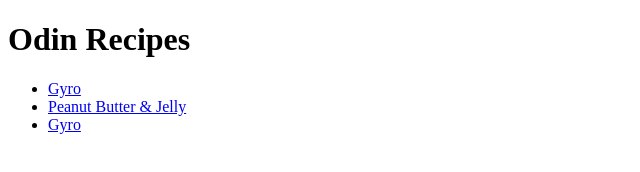
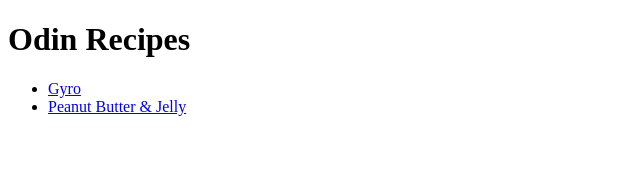
Before and after one commit to GospelExcel/odin-recipes, a plain HTML site: page index.html in a window 1280 px wide. Shown: the full height of the page, 0-640 px from the left. Drawn offline with Linux system fonts and the light colour scheme.

Commit message:
Remove extra link at index

```diff
--- a/index.html
+++ b/index.html
@@ -8,7 +8,6 @@
         <ul>
             <li><a href="recipes/gyro.html">Gyro</a></li>
             <li><a href="recipes/pbj.html">Peanut Butter & Jelly</a></li>
-            <li><a href="recipes/gyro.html">Gyro</a></li>
         </ul>
 
     </body>
```
